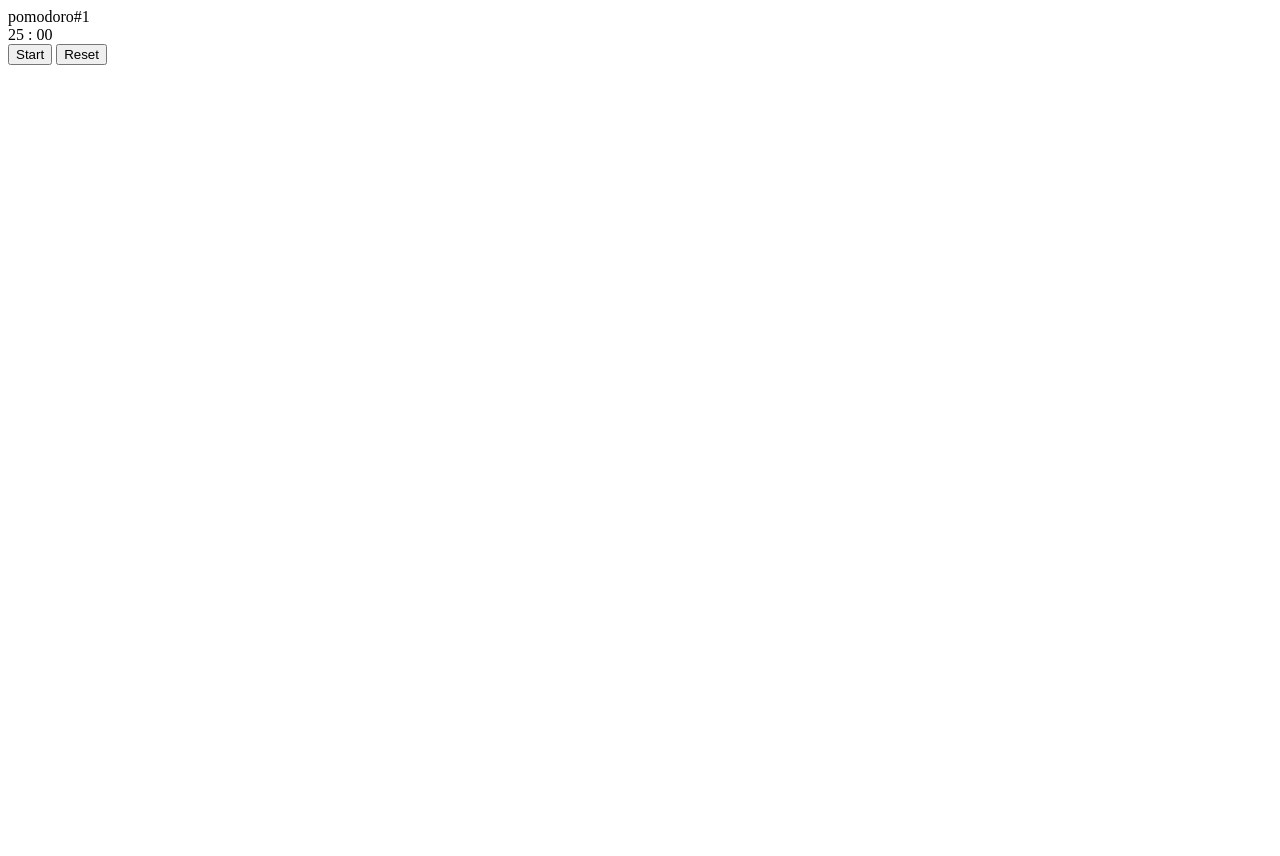
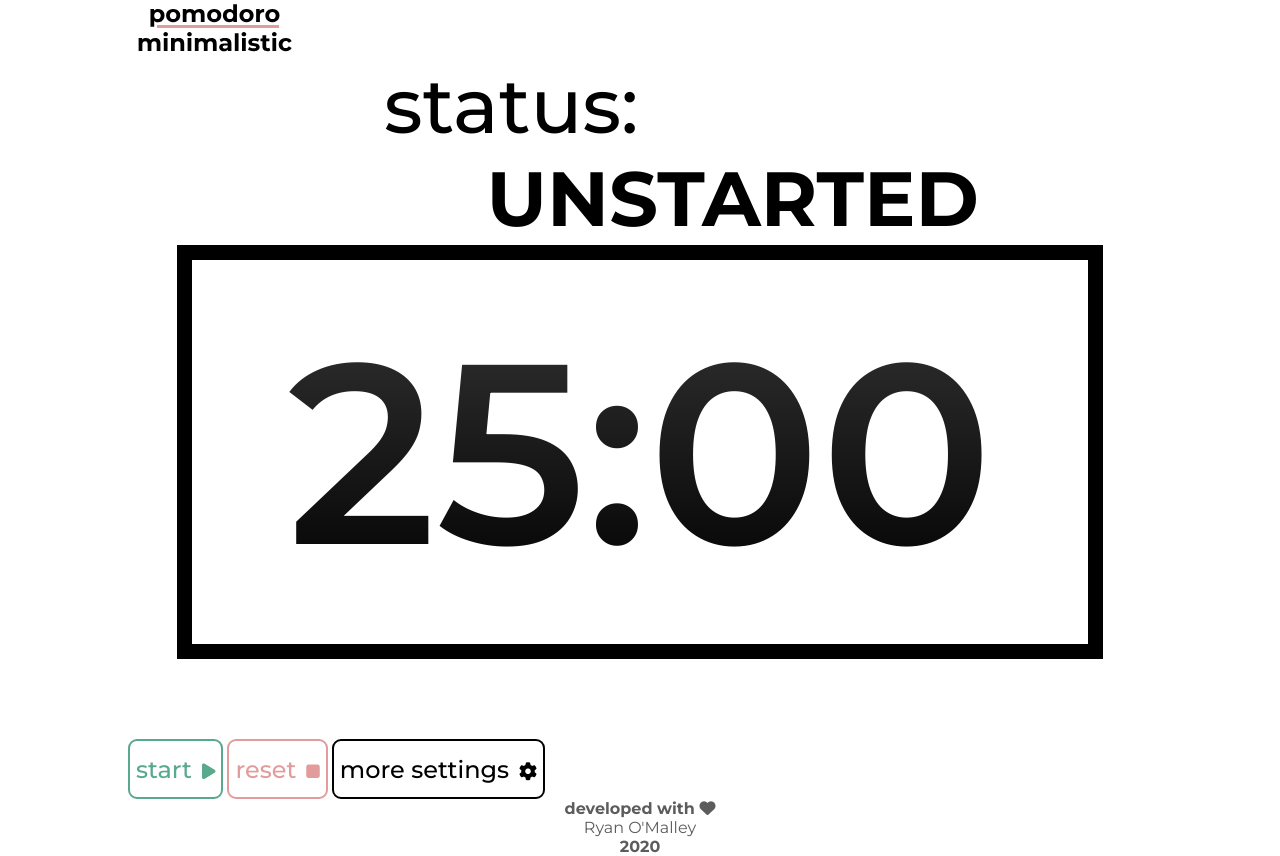
Before and after one commit to ryandomalley/minimalisticPomodoroTimer, a plain HTML site: page index.html in a window 1280 px wide. Before the commit the page ends 800 px from the top, so only its background shows below. Drawn offline with Linux system fonts and the light colour scheme.

Commit message:
CSS Styling

```diff
--- a/backend/pomotimer.js
+++ b/backend/pomotimer.js
@@ -4,7 +4,7 @@ const pauseButton = document.getElementById("pause");
 const resetButton = document.getElementById("reset");
 const minuteDisplay = document.getElementById("minutes");
 const secondDisplay = document.getElementById("seconds");
-const stateDisplay = document.getElementById("current state");
+const stateDisplay = document.getElementById("current-state");
 
 const LONGBREAK_MINS = 15;
 const SHORTBREAK_MINS = 5;
@@ -95,7 +95,18 @@ class Clock{
 
         minuteDisplay.innerHTML = displayMins;
         secondDisplay.innerHTML = displaySecs;
-        stateDisplay.innerHTML = STATES[state_index]+"#"+pomocounter;
+        if(this.status === "not started"){
+            stateDisplay.innerHTML = "unstarted";
+        }
+        else if(this.status === "paused"){
+            stateDisplay.innerHTML = "paused";
+        }
+        else if(STATES[state_index] === "pomodoro"){
+            stateDisplay.innerHTML = "pomo"+" #"+pomocounter;
+        }
+        else{
+            stateDisplay.innerHTML = STATES[state_index];
+        }
     }
 
     /*
@@ -110,11 +121,9 @@ class Clock{
         */
         if(this.status === "running"){
             clearInterval(this.clockHandle); //Disable clock
-            this.remainingMinutes = 0;
-            this.remainingSeconds = 0;
+            this.remainingMinutes = timerMinutes;
+            this.remainingSeconds = timerSeconds;
         }
-        minuteDisplay.innerHTML = timerMinutes.toString().padStart(2,"0");
-        secondDisplay.innerHTML = timerSeconds.toString().padStart(2,"0");
 
         pauseButton.style.display = "none";
         resumeButton.style.display = "none";
@@ -122,6 +131,7 @@ class Clock{
 
         this.status = "not started";
         pomocounter = 1;
+        this.updateClock();
     }
     /*
     startClock() : Starts the timer if and only if the clock has not been started.
@@ -148,6 +158,7 @@ class Clock{
             pauseButton.style.display = "none";
             resumeButton.style.display = "inline";
             this.status = "paused";
+            this.updateClock();
         }
     }
 
--- a/index.html
+++ b/index.html
@@ -3,17 +3,38 @@
     <head>
         <title>Test</title>
         <script src="backend/pomotimer.js" defer></script>
+        <link href="https://fonts.googleapis.com/css2?family=Montserrat:wght@400;500;600;700&display=swap" rel="stylesheet">
         <link rel="stylesheet" href="styling/button.css">
+        <link rel="stylesheet" href="styling/styling.css">
+        <script src="https://kit.fontawesome.com/90b6865113.js" crossorigin="anonymous"></script>
+        <meta name="viewport" content="width=device-width, initial-scale=1.0">
     </head>
     <body>
-        <div id="current state"></div>
-        <div>
-            <span id="minutes"></span><span> :</span>
-            <span id="seconds"></span>
+        <div id="flex-container">
+            <div id="logo"><img src="images/Logo.svg"></div>
+            <div id="main-app-container">
+                <div id="display-container">
+                    <div id="state-container">
+                        <h2>status:</h2>
+                        <div id="current-state"></div>
+                    </div>
+                    <div id="timer-container">
+                        <p id="minutes"></p><p>:</p><p id="seconds"></p>
+                    </div>
+                </div>
+                <div id="button-container">
+                    <button class="short-buttons" id="pause">pause<i class="fas fa-pause"></i></button>
+                    <button class="short-buttons" id="resume">resume<i class="fas fa-play"></i></button>
+                    <button class="short-buttons" id="start">start<i class="fas fa-play"></i></button>
+                    <button class="short-buttons" id="reset">reset<i class="fas fa-stop"></i></button>
+                    <button class="long-buttons" id="more-settings">more settings<i class="fas fa-cog"></i></button>
+                </div>
+            </div>
+            <div id="footer">
+                <p class="bold">developed with <i class="fas fa-heart"></i></p>
+                <p>Ryan O'Malley</p>
+                <p class="bold">2020</p>
+            </div>
         </div>
-        <button id="pause">Pause</button>
-        <button id="resume">Resume</button>
-        <button id="start">Start</button>
-        <button id="reset">Reset</button>
     </body>
 </html>
--- /dev/null
+++ b/styling/button.scss
@@ -0,0 +1,43 @@
+$button-green: #59A98C;
+$button-yellow: #E7CD49;
+$pink-accent: #E39C9C;
+$darkgray-accent: #5C5C5C;
+
+#resume {
+    display: none;
+    color: $button-yellow;
+    border-color: $button-yellow;
+}
+
+#pause {
+    display: none;
+    color: white;
+    background-color: $darkgray-accent;
+    border: none;
+}
+
+button {
+    background: none;
+    border: 2px solid;
+    border-radius: 9px;
+    font-family: 'Montserrat', sans-serif;
+    font-size: 24px;
+    font-weight: 500;
+    outline: none;
+    min-height: 60px;
+}
+
+#start {
+    border-color: $button-green;
+    color: $button-green;
+}
+
+#reset {
+    border-color: $pink-accent;
+    color: $pink-accent;
+}
+
+button i {
+    margin-left: 10px;
+    font-size: 18px;
+}
--- /dev/null
+++ b/styling/styling.scss
@@ -0,0 +1,76 @@
+$button-green: #59A98C;
+$button-yellow: #E7CD49;
+$pink-accent: #E39C9C;
+$darkgray-accent: #5C5C5C;
+
+* {
+    margin: 0;
+}
+
+html {
+    height: 100%;
+}
+
+body {
+    min-height: 100vh;
+    padding: 0 10vw;
+}
+
+#flex-container{
+    height: 100% !important;
+    display: flex;
+    flex-direction: column;
+    justify-content: space-between;
+}
+
+#timer-container {
+    display: flex;
+    font-size: 20vw;
+    font-family: 'Montserrat', sans-serif;
+    font-weight: 600;
+    justify-content: center;
+    align-items: center;
+    border: 1.2vw solid black;
+    width: 70vw;
+    height: 30vw;
+    margin: auto;
+}
+
+#timer-container p {
+    background: -webkit-linear-gradient(#333333, black);
+    -webkit-background-clip: text;
+    -webkit-text-fill-color: transparent;
+}
+
+#state-container{
+    margin: auto;
+}
+
+#state-container h2{
+    font-family: 'Montserrat', sans-serif;
+    font-size: 6vw;
+    font-weight: 500;
+    margin: 0 0 0 25%;
+}
+
+#current-state {
+    font-family: 'Montserrat', sans-serif;
+    font-weight: bold;
+    font-size: 6vw;
+    margin: 0 0 0 35%;
+    text-transform: uppercase;
+}
+
+#display-container {
+    margin-bottom: 10vh;
+}
+
+#footer p {
+    margin: 0;
+    font-family: 'Montserrat', sans-serif;
+    color: $darkgray-accent;
+    text-align: center;
+}
+#footer .bold {
+    font-weight: bold;
+}
```
Also changed, not shown: images/Logo.svg (added), styling/button.css, styling/styling.css (added), 2 other files.
